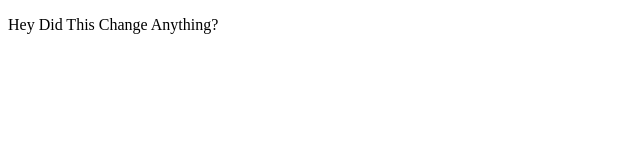
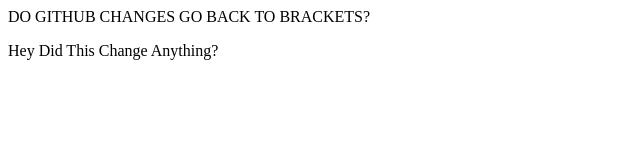
Before and after one commit to GRM50000/gitDemoGR, a plain HTML site: page index.html in a window 1280 px wide. Shown: the whole page, without its empty margins (0-640 px from the left). Drawn offline with Linux system fonts and the light colour scheme.

Commit message:
DO GITHUB CHANGES
GO BACK TO BRACKETS?

```diff
--- a/index.html
+++ b/index.html
@@ -7,7 +7,7 @@
 </head>
 
 <body>
-
+DO GITHUB CHANGES GO BACK TO BRACKETS?
 
     <p class="1">Hey Did This Change Anything?</p>
 </body>
```
